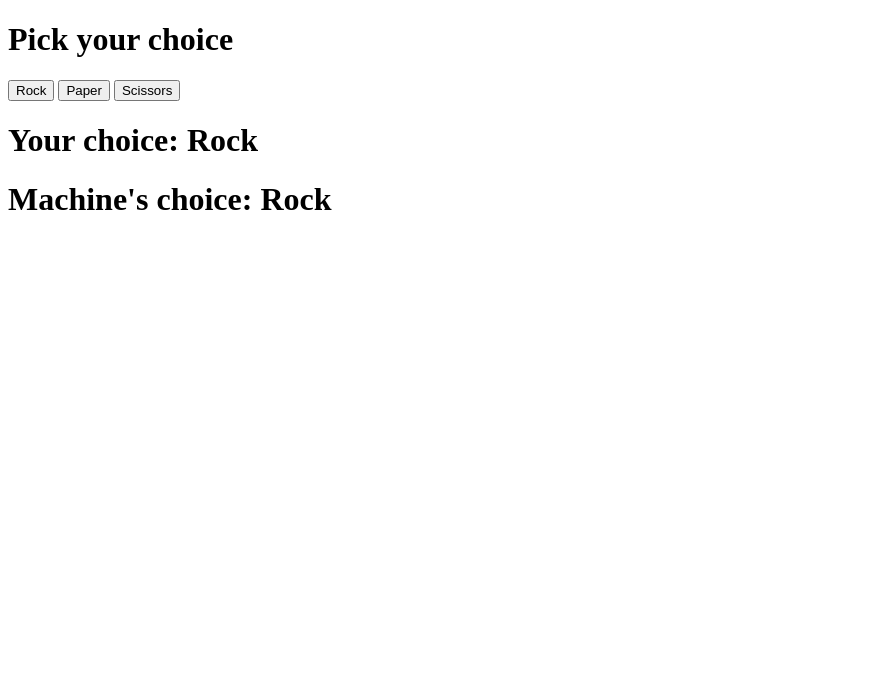
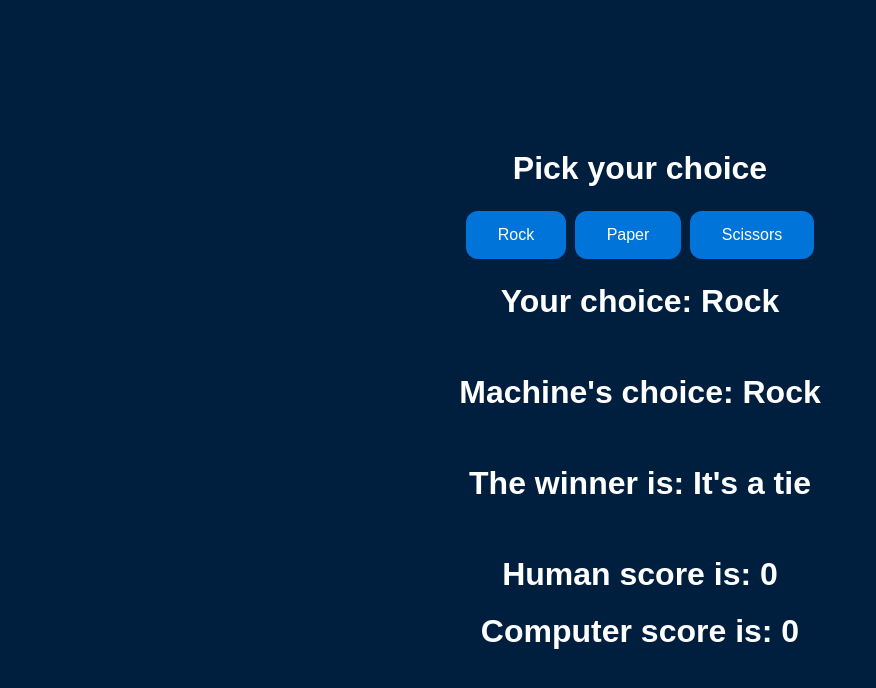
Before and after one commit to JuanVimon3/Project-Rock-Paper-Scissors, a plain HTML site: page index.html in a window 1280 px wide. Both pictures are taken after a click on the button "Rock". Shown: the whole page, without its empty margins (0-876 px from the left). Drawn offline with Linux system fonts and the light colour scheme.

Commit message:
add styles,winner and score view points

```diff
--- a/index.html
+++ b/index.html
@@ -4,18 +4,26 @@
     <meta charset="UTF-8">
     <meta name="viewport" content="width=device-width, initial-scale=1.0">
     <title>Rock-Paper-Scissors</title>
+    <link rel="stylesheet" href="styles.css">
 </head>
 <body>
     <script src="index.js"></script>
     <div>
         <h1>Pick your choice</h1>
-        <button onclick="getHumanChoice('Rock')" id="Rock">Rock</button>
-        <button onclick="getHumanChoice('Paper')" id="Paper">Paper</button>
-        <button onclick="getHumanChoice('Scissors')" id="Scissors">Scissors</button>
+        <button onclick="playRound('Rock')" id="Rock">Rock</button>
+        <button onclick="playRound('Paper')" id="Paper">Paper</button>
+        <button onclick="playRound('Scissors')" id="Scissors">Scissors</button>
         <h1 id="human-choice">Your choice is:</h1>
     </div>
     <div>
         <h1 id="machine-choice">Machine's choice will appear here</h1>
     </div>
+    <div>
+        <h1 id="winner">The winner is:</h1>
+    </div>
+    <div>
+        <h1 id="human-score">Human score is: 0</h1>
+        <h1 id="computer-score">Computer score is: 0</h1>
+    </div>
 </body>
 </html>
--- a/index.js
+++ b/index.js
@@ -1,3 +1,6 @@
+let humanScore = 0;
+let computerScore = 0;
+
 const getComputerChoice = () => {
     const choices = ['Rock', 'Paper', 'Scissors'];
     const randomIndex = Math.floor(Math.random() * 3);
@@ -9,10 +12,31 @@ const getComputerChoice = () => {
 
 const getHumanChoice = (choice) => {
     console.log(`Human's choice: ${choice}`);
-    document.getElementById("human-choice").innerText= `Your choice: ${choice}`
+    document.getElementById("human-choice").innerText = `Your choice: ${choice}`;
+    return choice;
 };
 
-// Llamar a getComputerChoice para obtener la elección de la máquina al cargar la página
-document.addEventListener('DOMContentLoaded', () => {
-    getComputerChoice();
-});
+const playRound = (humanChoice) => {
+    const human = getHumanChoice(humanChoice);
+    const computer = getComputerChoice();
+
+    let winner = '';
+
+    if (human === computer) {
+        winner = 'It\'s a tie';
+    } else if (
+        (human === 'Rock' && computer === 'Scissors') ||
+        (human === 'Paper' && computer === 'Rock') ||
+        (human === 'Scissors' && computer === 'Paper')
+    ) {
+        winner = 'Human';
+        humanScore += 1;
+    } else {
+        winner = 'Machine';
+        computerScore += 1;
+    }
+
+    document.getElementById('winner').innerText = `The winner is: ${winner}`;
+    document.getElementById('human-score').innerText = `Human score is: ${humanScore}`;
+    document.getElementById('computer-score').innerText = `Computer score is: ${computerScore}`;
+};
--- /dev/null
+++ b/styles.css
@@ -0,0 +1,67 @@
+body {
+    background-color: #001f3f;
+    color: #ffffff;
+    font-family: Arial, sans-serif;
+    margin: 0;
+    padding: 0;
+    display: flex;
+    flex-direction: column;
+    align-items: center;
+    justify-content: center;
+    min-height: 100vh;
+}
+
+
+div {
+    text-align: center;
+    margin: 7px 0;
+}
+
+
+h1 {
+    font-size: 2em;
+    margin: 20px 0;
+}
+
+
+button {
+    background-color: #0074D9;
+    border: none;
+    color: white;
+    padding: 15px 32px;
+    text-align: center;
+    text-decoration: none;
+    display: inline-block;
+    font-size: 16px;
+    margin: 4px 2px;
+    cursor: pointer;
+    border-radius: 12px;
+    transition: background-color 0.3s ease;
+}
+
+button:hover {
+    background-color: #005bb5;
+}
+
+
+@media (max-width: 768px) {
+    h1 {
+        font-size: 1.5em;
+    }
+
+    button {
+        padding: 12px 24px;
+        font-size: 14px;
+    }
+}
+
+@media (max-width: 480px) {
+    h1 {
+        font-size: 1.2em;
+    }
+
+    button {
+        padding: 10px 20px;
+        font-size: 12px;
+    }
+}
```
